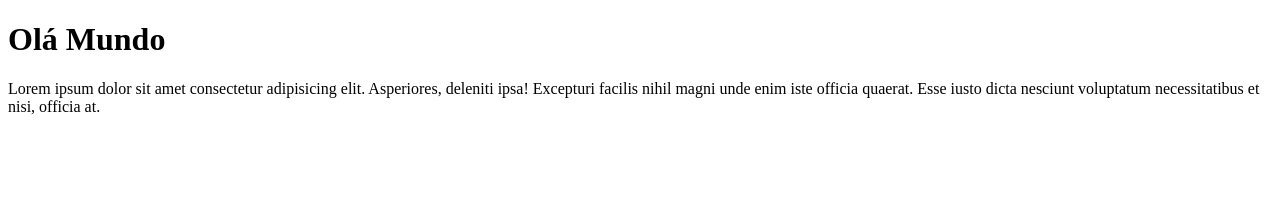
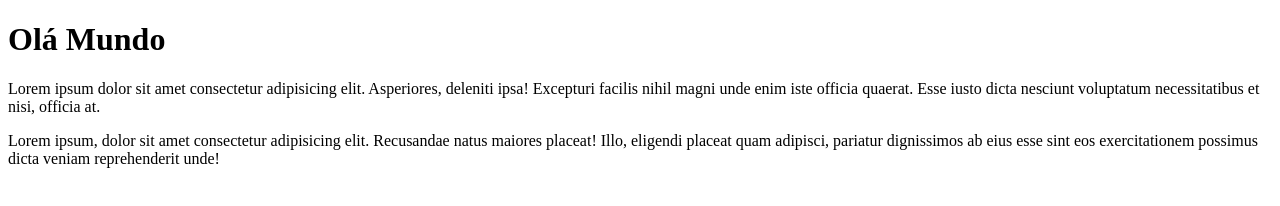
Before and after one commit to anderson-santos10/teste, a plain HTML site: page site-exemplo/index.html in a window 1280 px wide. Drawn offline with Linux system fonts and the light colour scheme.

Commit message:
Update index.html

```diff
--- a/site-exemplo/index.html
+++ b/site-exemplo/index.html
@@ -9,5 +9,8 @@
 <body>
     <h1>Olá Mundo</h1>
     <p>Lorem ipsum dolor sit amet consectetur adipisicing elit. Asperiores, deleniti ipsa! Excepturi facilis nihil magni unde enim iste officia quaerat. Esse iusto dicta nesciunt voluptatum necessitatibus et nisi, officia at.</p>
+
+    <p>Lorem ipsum, dolor sit amet consectetur adipisicing elit. Recusandae natus maiores placeat! Illo, eligendi placeat quam adipisci, pariatur dignissimos ab eius esse sint eos exercitationem possimus dicta veniam reprehenderit unde!</p>
+
 </body>
 </html>
```
